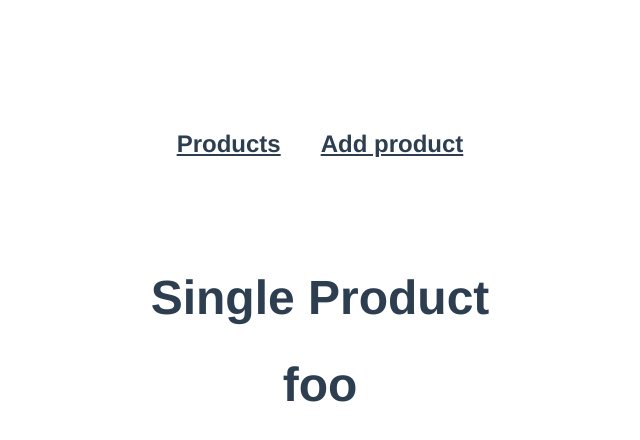
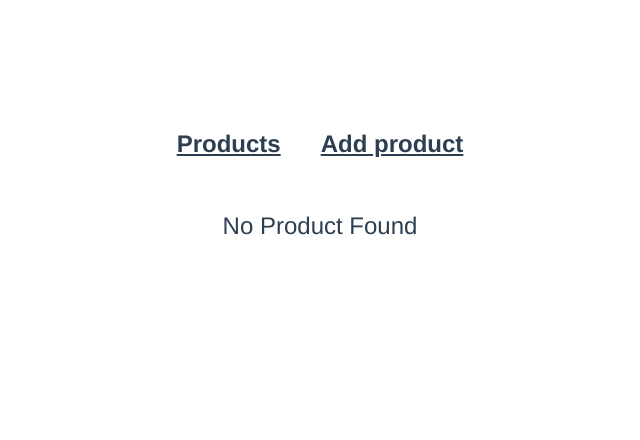
Before and after one commit to jessehall3/test_react_shopcart, a React (Create React App) app: page /product/1 in a window 1280 px wide. Shown: the top 440 px of the page, without its empty margins (320-960 px from the left). Built offline with nearby package versions, Linux system fonts and the light colour scheme.

Commit message:
Single product page now functional.

```diff
--- a/src/components/SingleProduct.js
+++ b/src/components/SingleProduct.js
@@ -1,13 +1,16 @@
 import React from 'react';
 
 function SingleProduct(props) {
-  console.log(props.product);
-  return (
-    <div>
-      <h1>Single Product</h1>
-      <h1>{props.product ? props.product.name : "foo"}</h1>
+  const productDiv = (product) => {
+    return <div className="single-product">
+    <img src={product.image} />
+    <h2>{product.name}</h2>
+    <p className="description">{product.description}</p>
+    <p className="price">${product.price}</p>
     </div>
-  )
+  }
+
+  return props.product ? productDiv(props.product) : <p>No Product Found</p>
 }
 
 export default SingleProduct;
```
